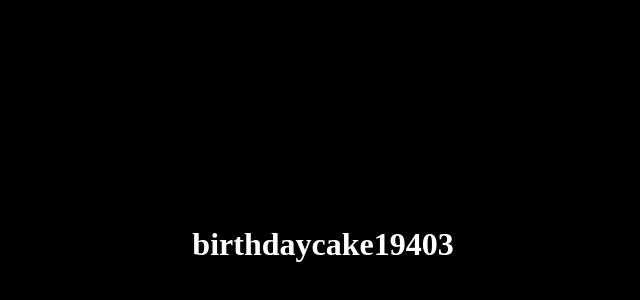
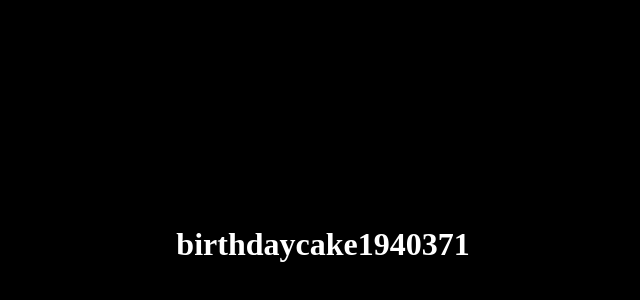
Before and after one commit to gaston-amaya/gaston-amaya.github.io, a plain HTML site: page index.html in a window 1280 px wide. Shown: the part 156-456 px from the top of the page, without its empty margins (317-957 px from the left). Drawn offline with Linux system fonts and the light colour scheme.

Commit message:
Update index.html

```diff
--- a/index.html
+++ b/index.html
@@ -20,6 +20,6 @@
     </style>
 </head>
 <body>
-    <h1>birthdaycake19403</h1>
+    <h1>birthdaycake1940371</h1>
 </body>
 </html>
```
